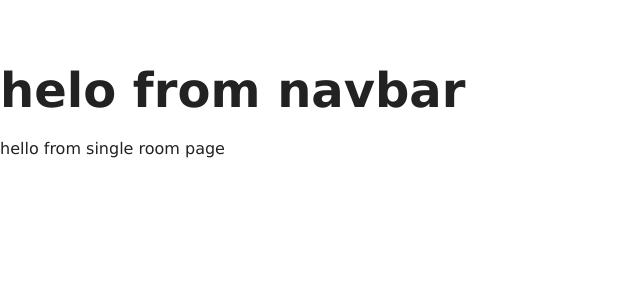
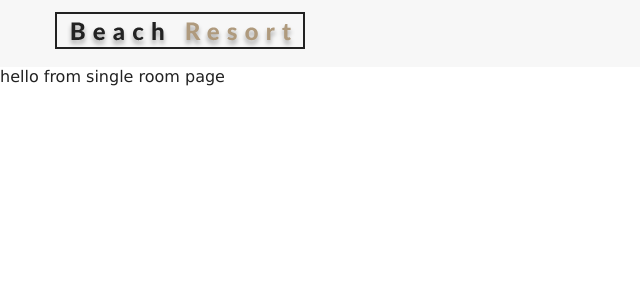
Before and after one commit to uly-ana/hotel, a React (Create React App) app: page /rooms/1 in a window 1280 px wide. Shown: the top 300 px of the page, without its empty margins (0-640 px from the left). Built offline with nearby package versions, Linux system fonts and the light colour scheme.

Commit message:
added and styled logo

```diff
--- a/src/App.css
+++ b/src/App.css
@@ -112,8 +112,8 @@
   color: var(--primaryColor);
 }
 .nav-links {
-  height: 0;
-  overflow: hidden;
+  /* height: 0;
+  overflow: hidden; */
   transition: var(--mainTransition);
   list-style-type: none;
 }
--- a/src/components/Navbar.js
+++ b/src/components/Navbar.js
@@ -1,12 +1,27 @@
 import React, { Component } from 'react'
 import logo from '../images/logo.svg'
+import {FaAlignRight} from 'react-icons/fa'
+import {Link} from 'react-router-dom'
 
 export default class Navbar extends Component {
+    state={
+        isOpen: false
+    }
+    handleToggle = ()=> {
+        this.setState({isOpen: !this.state.isOpen})
+    }
+
     render() {
         return (
-            <div>
-                <h1>helo from navbar</h1>
-            </div>
+            <nav className="navbar">
+                <div className="nav-center">
+                    <div className="nav-header">
+                        <Link to="/">
+                             <img src={logo} alt="Hotel Resort"/>
+                        </Link>
+                    </div>
+                </div>
+            </nav>
         )
     }
 }
```
